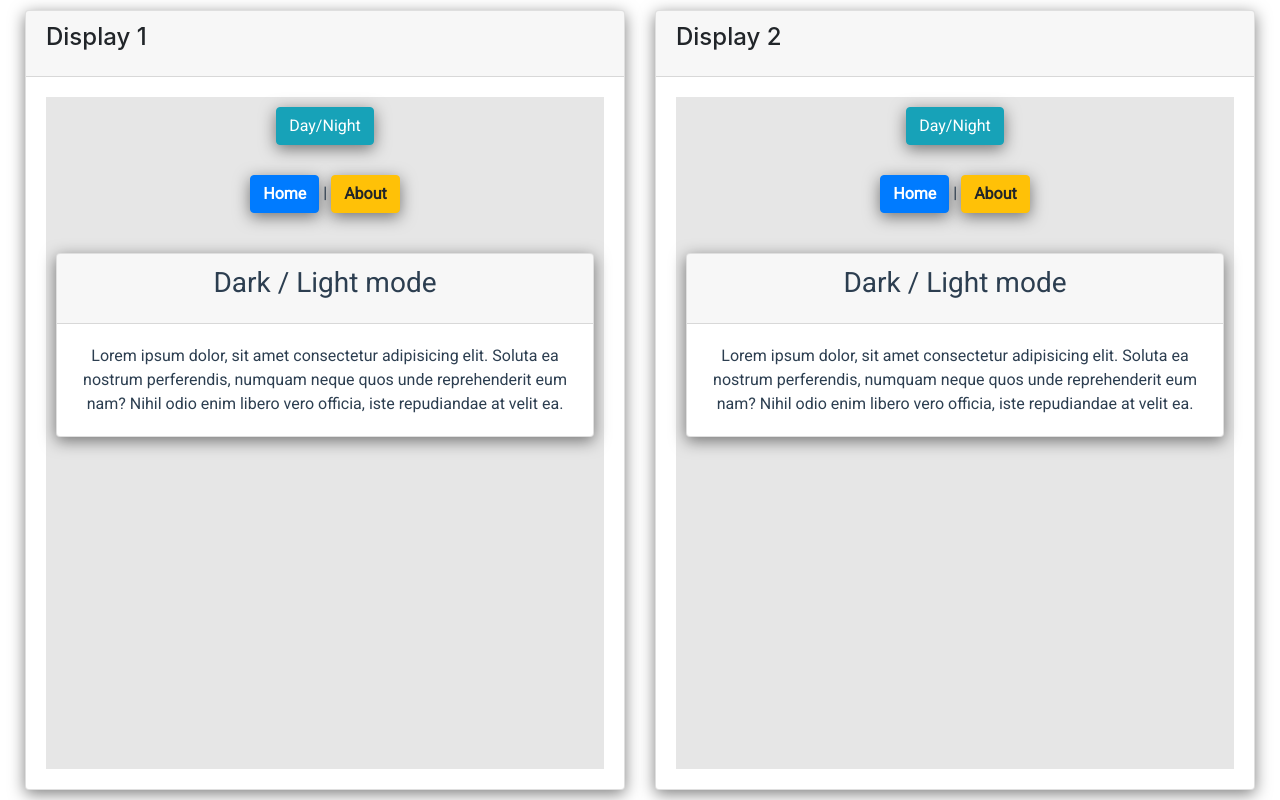
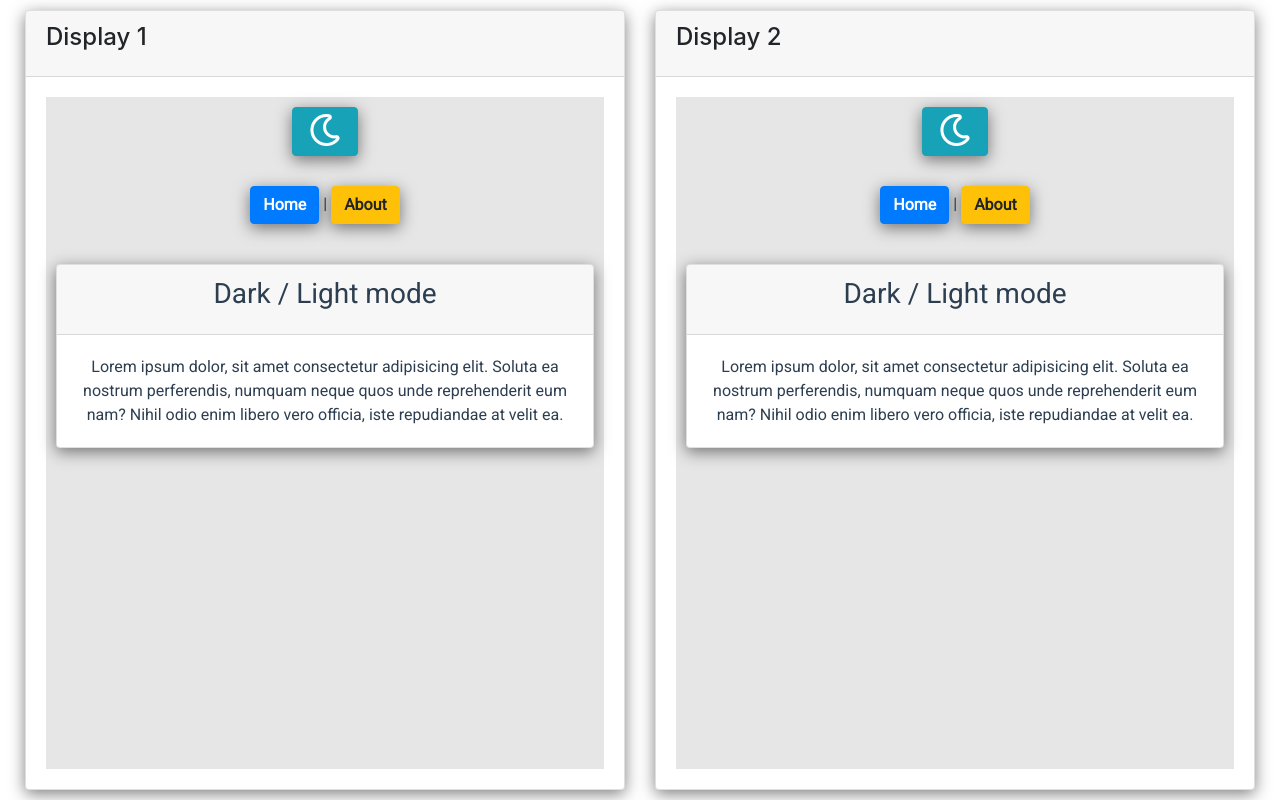
Before and after one commit to niroula-kushal/vue-bootstrap-theming, a Vue app: page / in a window 1280 px wide. Built offline with nearby package versions, Linux system fonts and the light colour scheme.

Commit message:
Feat: add fontawesome icon

```diff
--- a/package.json
+++ b/package.json
@@ -10,6 +10,7 @@
     "lint": "vue-cli-service lint"
   },
   "dependencies": {
+    "@fortawesome/fontawesome-free": "^5.13.0",
     "bootstrap": "^4.4.1",
     "core-js": "^3.6.4",
     "jquery": "^3.5.0",
--- a/public/index.html
+++ b/public/index.html
@@ -12,7 +12,7 @@
       }
     </style>
   </head>
-  <body class="">
+  <body>
     <noscript>
       <strong>We're sorry but <%= htmlWebpackPlugin.options.title %> doesn't work properly without JavaScript enabled. Please enable it to continue.</strong>
     </noscript>
--- a/src/App.vue
+++ b/src/App.vue
@@ -17,6 +17,7 @@
 
 <script>
 import "./styles.scss";
+import "../node_modules/@fortawesome/fontawesome-free/css/all.css";
 import ThemeDisplay from "./ThemeDisplay";
 export default {
   components: {
--- a/src/ThemeDisplay.vue
+++ b/src/ThemeDisplay.vue
@@ -1,7 +1,7 @@
 <template>
   <div :class="classesToApply">
     <button class="btn btn-info" @click="toggleTheme" style="margin-top: 10px">
-        Day/Night
+      <span :class="toggleIconClass"></span>
     </button>
     <div id="nav" class="cst">
       <router-link to="/" class="btn btn-primary">Home</router-link> |
@@ -33,6 +33,22 @@ export default {
         this.theme,
         {"temp-transitional" : this.transitionalPeriod}
       ];
+    },
+    toggleIconClass : function() {
+      if(this.theme === themes.LIGHT) return [
+        "far",
+        "fa-moon",
+        "fa-2x",
+        "fa-fw"
+      ];
+      else {
+        return [
+          "far",
+          "fa-sun",
+          "fa-2x",
+          "fa-fw"
+        ]
+      }
     }
   },
   methods: {
```
Also changed, not shown: 1 other file (tests, documents, lock files or other folders).
